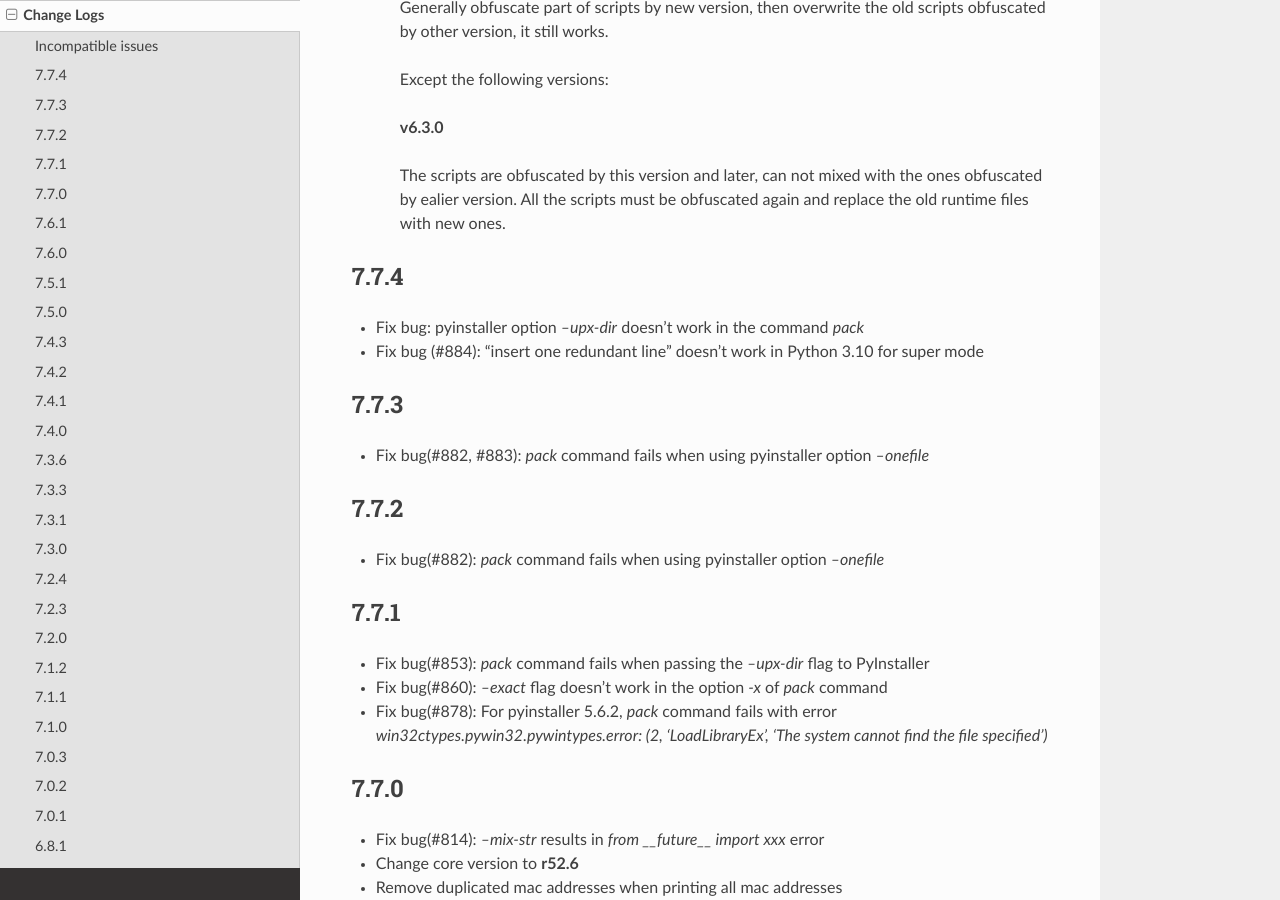
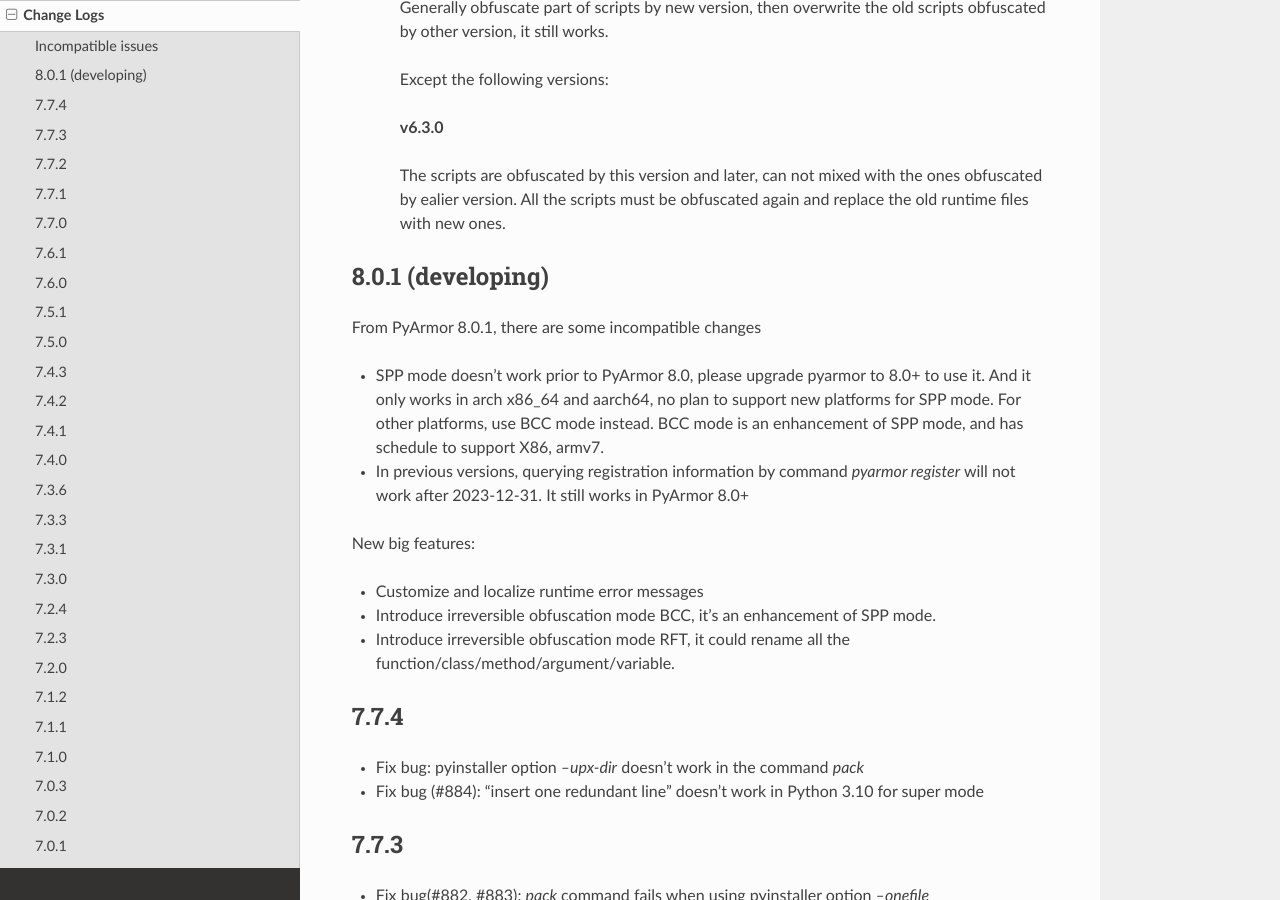
Before and after one commit to dashingsoft/pyarmor, a Sphinx documentation site: the page built from docs/change-logs.rst, in a window 1280 px wide and 900 px high, scrolled down 601 px. Built offline with Sphinx 7.4.7 and the Read the Docs theme 2.0.0, drawn with Linux system fonts in a browser that asks for light colours.

Commit message:
Add change logs

```diff
--- a/docs/change-logs.rst
+++ b/docs/change-logs.rst
@@ -45,6 +45,26 @@
   It may be changed from time to time to fix new bugs, please update it once it
   doesn't work. If the new version has been released in PyPi, please remove the
   dev version, install the stable version from PyPi.
+
+8.0.1 (developing)
+------------------
+
+From PyArmor 8.0.1, there are some incompatible changes
+
+* SPP mode doesn't work prior to PyArmor 8.0, please upgrade pyarmor to 8.0+ to
+  use it. And it only works in arch x86_64 and aarch64, no plan to support new
+  platforms for SPP mode. For other platforms, use BCC mode instead. BCC mode is
+  an enhancement of SPP mode, and has schedule to support X86, armv7.
+
+* In previous versions, querying registration information by command `pyarmor
+  register` will not work after 2023-12-31. It still works in PyArmor 8.0+
+
+New big features:
+
+* Customize and localize runtime error messages
+* Introduce irreversible obfuscation mode BCC, it's an enhancement of SPP mode.
+* Introduce irreversible obfuscation mode RFT, it could rename all the
+  function/class/method/argument/variable.
 
 7.7.4
 -----
```
